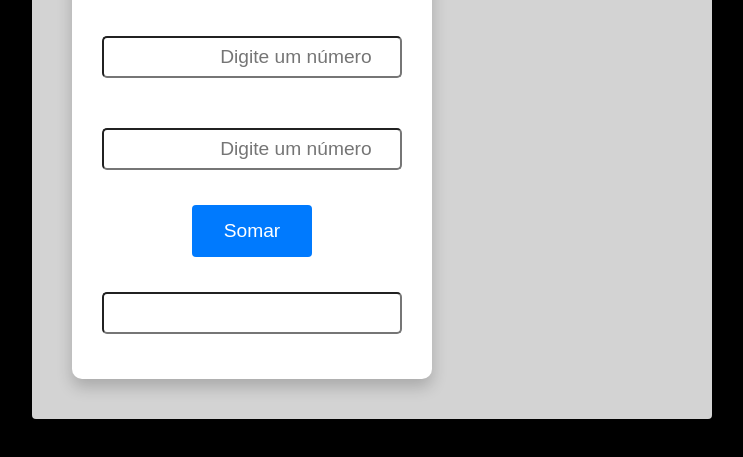
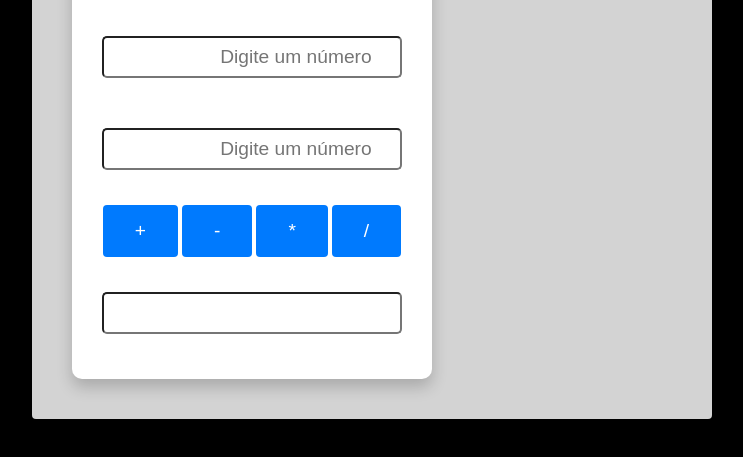
Before and after one commit to YuuyaOkatani/BootcampDevJrProj4, a plain HTML site: page index.html in a window 1280 px wide. Shown: the part 157-614 px from the top of the page, without its empty margins (268-1011 px from the left). Drawn offline with Linux system fonts and the light colour scheme.

Commit message:
closes #4 - 4 operações matemáticas implementadas

```diff
--- a/index.html
+++ b/index.html
@@ -12,7 +12,12 @@
             <h1>Calculadora</h1>
             <input type="number" id="num1" placeholder="Digite um número ">
             <input type="number" id="num2" placeholder="Digite um número ">
-            <button onclick="calc()">Somar</button>
+            <div>
+                <button onclick="calc('+')">+</button>
+                <button onclick="calc('-')">-</button>
+                <button onclick="calc('*')">*</button>
+                <button onclick="calc('/')">/</button>
+            </div>
             <input id="output"   readonly>
         </div>
         <div class="history">
--- a/javascript.js
+++ b/javascript.js
@@ -1,10 +1,20 @@
-function calc(){
-    var num1 = parseFloat(document.getElementById("num1").value);
-    var num2 = parseFloat(document.getElementById("num2").value);
-    var output = num1 + num2;
-    document.getElementById("output").value = output;
+
+function calc(op){
+    var num1 = document.getElementById("num1").value;
+    var num2 = document.getElementById("num2").value;
+    var output = `${num1} ${op} ${num2} `;
+    document.getElementById("output").value = eval(output);
+
+    /// sem a necessidade de usar o switch nem o if else e nem usar funções distintas
+    /// hehe uma função que faz tudo **risadas maléficas**
 
 }
+
+
+
+
+
+
 /*
 
 
@@ -15,4 +25,76 @@ function calc(){
     document.getElementById("output").value = output;
 
 }
+
+--------------------------------------------------------------------------------------------------------------------------------
+
+// tentativa 1
+
+function soma(){
+    var num1 = parseFloat(document.getElementById("num1").value);
+    var num2 = parseFloat(document.getElementById("num2").value);
+    var output = num1 + num2;
+    document.getElementById("output").value = output;
+
+}
+
+function sub(){
+    var num1 = parseFloat(document.getElementById("num1").value);
+    var num2 = parseFloat(document.getElementById("num2").value);
+    var output = num1 - num2;
+    document.getElementById("output").value = output;
+}
+
+function mult(){
+    var num1 = parseFloat(document.getElementById("num1").value);
+    var num2 = parseFloat(document.getElementById("num2").value);
+    var output = num1 * num2;
+    document.getElementById("output").value = output;
+}
+
+function div(){
+    var num1 = parseFloat(document.getElementById("num1").value);
+    var num2 = parseFloat(document.getElementById("num2").value);
+    var output = num1 / num2;
+    document.getElementById("output").value = output;
+}
+
+--------------------------------------------------------------------------------------------------------------------------------
+
+// tentativa 2
+
+function calc(op){
+    switch(op) {
+        case '+':
+            var num1 = parseFloat(document.getElementById("num1").value);
+            var num2 = parseFloat(document.getElementById("num2").value);
+            var output = num1 + num2;
+            document.getElementById("output").value = output;
+        break;
+
+        case '-':
+            var num1 = parseFloat(document.getElementById("num1").value);
+            var num2 = parseFloat(document.getElementById("num2").value);
+            var output = num1 - num2;
+            document.getElementById("output").value = output;
+        break;
+
+        case '*':
+            var num1 = parseFloat(document.getElementById("num1").value);
+            var num2 = parseFloat(document.getElementById("num2").value);
+            var output = num1 * num2;
+            document.getElementById("output").value = output;
+        break;
+
+        case '/':
+            var num1 = parseFloat(document.getElementById("num1").value);
+            var num2 = parseFloat(document.getElementById("num2").value);
+            var output = num1 / num2;
+            document.getElementById("output").value = output;
+        break;
+
+
+    }
+
+}
     */
--- a/style.css
+++ b/style.css
@@ -76,6 +76,8 @@ button:hover {
     padding: 20px;
 }
 
+
+
 .history-title {
     display: flex;
     justify-content: center;
```
Also changed, not shown: calc.svg (added).
